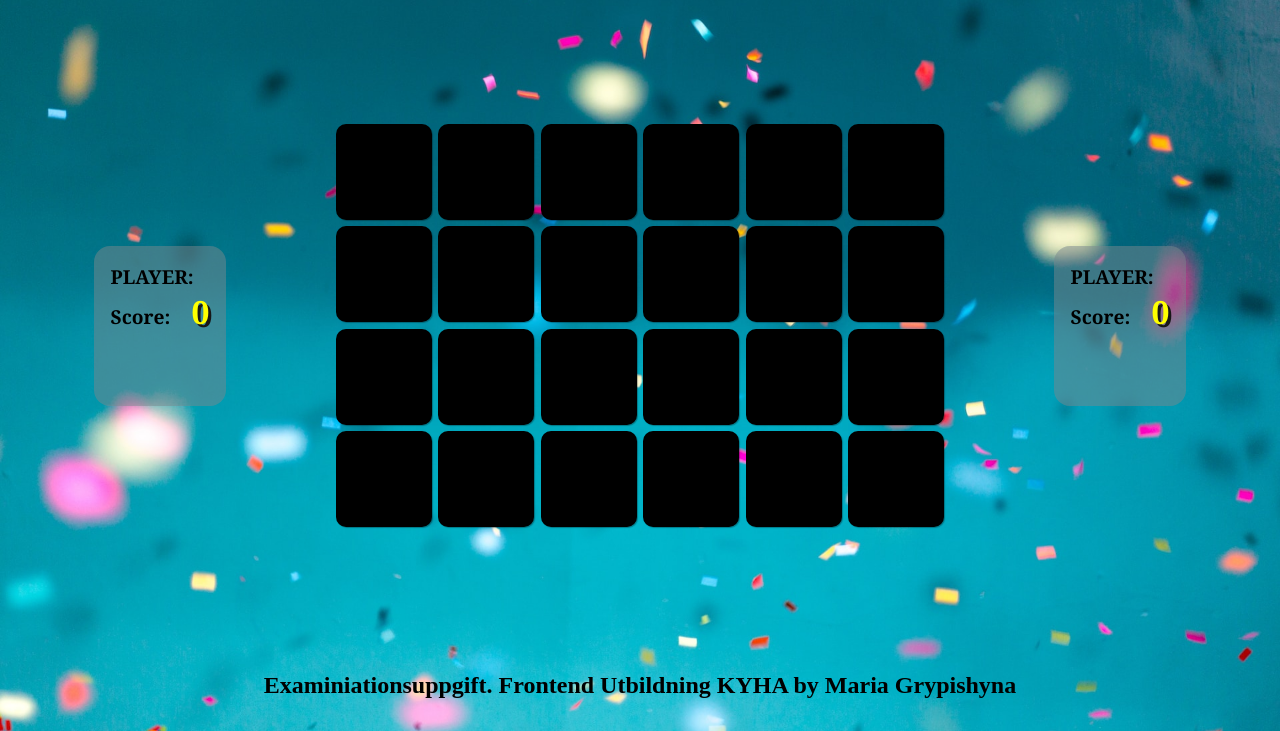
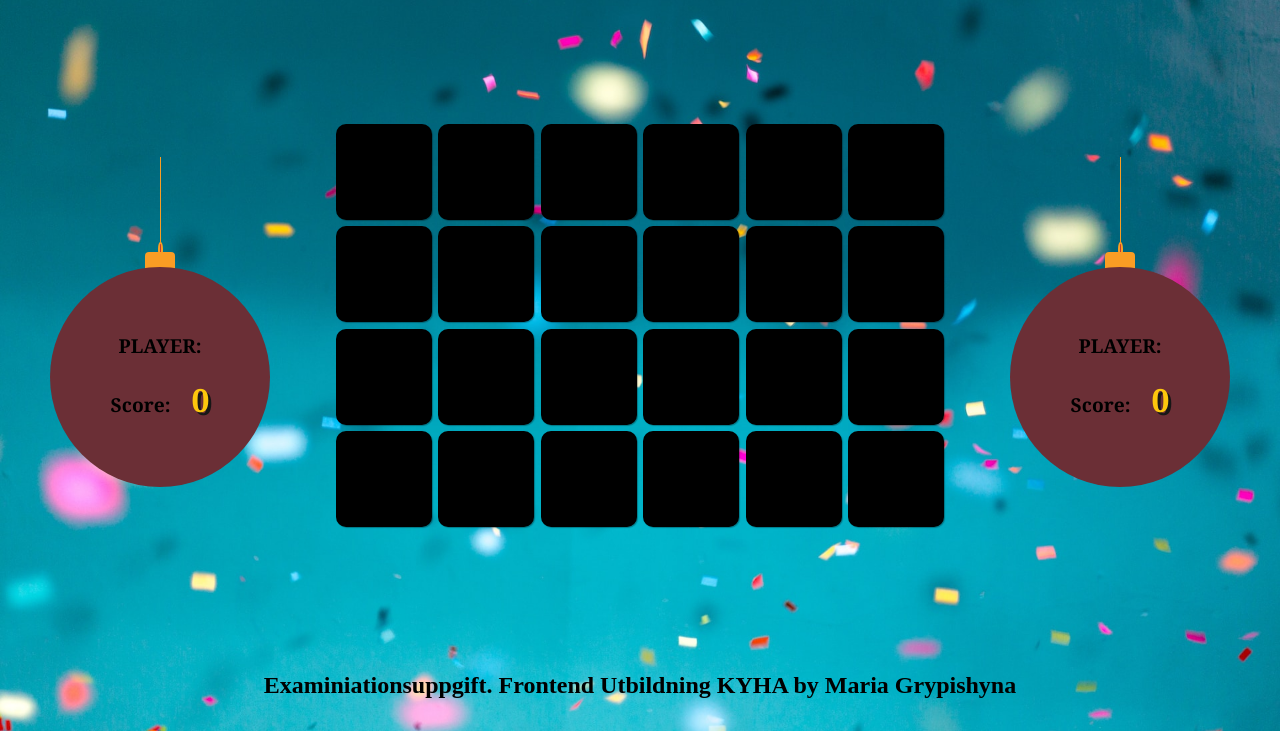
Before and after one commit to mariagryp/memorygame1, a plain HTML site: page index.html in a window 1280 px wide. Shown: the part 69-800 px from the top of the page. Drawn offline with Linux system fonts and the light colour scheme; files whose address does not match are found by name.

Commit message:
changed layout

```diff
--- a/index.html
+++ b/index.html
@@ -24,7 +24,7 @@
     <!-- End of Header -->
 
     <div class="wrapper">
-      <aside class="left">
+      <!-- <aside class="left">
         <div class="player_container">
           <h2 class="left-user">Player: <span class="player1"></span></h2>
 
@@ -39,7 +39,44 @@
           <h3>Score: <span class="player2Score"></span></h3>
         </div>
       </aside>
-
+ -->
+      <!-- Aside left side -->
+      <aside class="left">
+        <!--- red ball--->
+        <!---- end of wrapper---->
+        <div class="player_container">
+          <div class="ball-wrapper">
+            <div class="string"></div>
+            <div class="ring"></div>
+            <div class="button"></div>
+            <div class="red-ball">
+              <h2 class="left-user">Player:</h2>
+              <h2><span class="player1"></span></h2>
+              <h3>Score: <span class="player1Score"></span></h3>
+            </div>
+          </div>
+        </div>
+      </aside>
+      <!-- Aside right side -->
+      <aside class="right">
+        <div class="player_container">
+          <div id="the-wrap">
+            <!---green ball---->
+            <div class="ball-wrapper">
+              <div class="string"></div>
+              <div class="ring"></div>
+              <div class="button"></div>
+              <div class="red-ball">
+                <div></div>
+                <h2 class="right-user">Player:</h2>
+                <h2><span class="player2"></span></h2>
+                <h3>Score: <span class="player2Score"></span></h3>
+              </div>
+            </div>
+            <!---- end of wrapper---->
+          </div>
+        </div>
+      </aside>
       <!-- Main -->
       <main>
         <!-- SpelPlan -->
--- a/style.css
+++ b/style.css
@@ -58,6 +58,128 @@ h1 {
   grid-template-columns: 0.5fr 1fr 0.5fr;
   grid-template-areas: "left main right";
 }
+
+/* Aside sections */
+/* Aside */
+aside {
+  grid-area: aside;
+  /* display: flex;
+  align-items: center;
+  justify-self: center; */
+}
+
+.left {
+  grid-area: left;
+  display: flex;
+  justify-content: center;
+  align-items: center;
+}
+
+.right {
+  grid-area: right;
+  display: flex;
+  justify-content: center;
+  align-items: center;
+}
+
+.ring {
+  height: 15px;
+  width: 5px;
+  background-color: #c03636;
+  border: 2px solid #f99d24;
+  border-radius: 45%;
+  position: relative;
+  left: 108px;
+  top: 12px;
+}
+
+.string {
+  width: 1.5px;
+  position: relative;
+  background-color: #f99d24;
+  height: 85px;
+  left: 109.5px;
+  top: 12px;
+  margin-top: -20px;
+}
+
+.button {
+  height: 22px;
+  width: 30px;
+  background-color: #f99d24;
+  position: relative;
+  left: 95px;
+  top: 7px;
+  border-radius: 4px;
+}
+
+.red-ball {
+  background-color: #6b2f36;
+  display: flex;
+  flex-direction: column;
+  align-items: center;
+  justify-content: center;
+  border-radius: 50%;
+  height: 220px;
+  width: 220px;
+  position: relative;
+  /* left: 3px; */
+}
+
+.green-ball {
+  background-color: #9cd6ac;
+  border-radius: 50%;
+  height: 150px;
+  width: 150px;
+  position: relative;
+  left: 3px;
+}
+
+/* .player_container { */
+/* position: absolute; */
+/*  width: auto;
+  height: 10em; */
+/* display: flex;
+  flex-direction: column; */
+/* justify-content: center; */
+/*   align-items: center; */
+/* background-color: rgb(123, 136, 141, 0.5); */
+/* opacity: 0.5; */
+/* position: relative; */
+/*   border-radius: 1rem;
+  padding: 1rem;
+} */
+
+.player_container h2 {
+  font-size: 1.2rem;
+  font-family: Georgia, "Times New Roman", Times, serif;
+  font-weight: bold;
+  text-transform: uppercase;
+  padding-bottom: 0.5em;
+}
+.player_container h3 {
+  font-size: 1.2rem;
+  font-family: Georgia, "Times New Roman", Times, serif;
+  font-weight: bold;
+}
+.player1,
+.player2 {
+  font-size: 1.3rem;
+  font-family: Georgia, "Times New Roman", Times, serif;
+  font-weight: bold;
+  letter-spacing: 0.1em;
+}
+
+.player1Score,
+.player2Score {
+  font-size: 2rem;
+  font-family: Georgia, "Times New Roman", Times, serif;
+  font-weight: bold;
+  padding-left: 1rem;
+  color: #fdc70d;
+  text-shadow: 3px 3px #171717;
+}
+/* End of Aside */
 
 /* main */
 main {
@@ -125,39 +247,39 @@ main {
 }
 
 /* Aside */
-aside {
+/* aside {
   grid-area: aside;
   display: flex;
   align-items: center;
   justify-self: center;
-}
+} */
 
-.left {
+/* .left {
   grid-area: left;
   display: flex;
   justify-content: center;
   align-items: center;
-}
+} */
 
-.right {
-  grid-area: right;
-  /* display: flex; */
-  /* justify-content: center; */
-  /* align-items: center; */
-}
+/* .right {
+  grid-area: right; */
+/* display: flex; */
+/* justify-content: center; */
+/* align-items: center;
+}*/
 
-.player_container {
+/*  .player_container {
   /* position: absolute; */
-  width: auto;
-  height: 10em;
-  /* display: flex;
+/* width: auto;*/
+/*  height: 10em;*/
+/* display: flex;
   flex-direction: column; */
-  /* justify-content: center; */
+/* justify-content: center; */
 /*   align-items: center; */
-  background-color: rgb(123, 136, 141, 0.5);
+/* background-color: rgb(123, 136, 141, 0.5);
   /* opacity: 0.5; */
-  /* position: relative; */
-  border-radius: 1rem;
+/* position: relative; */
+/* border-radius: 1rem;
   padding: 1rem;
 }
 
@@ -191,6 +313,7 @@ aside {
   text-shadow: 3px 3px #171717;
 }
 /* End of Aside */
+
 /* Footer */
 footer {
   grid-area: footer;
```
